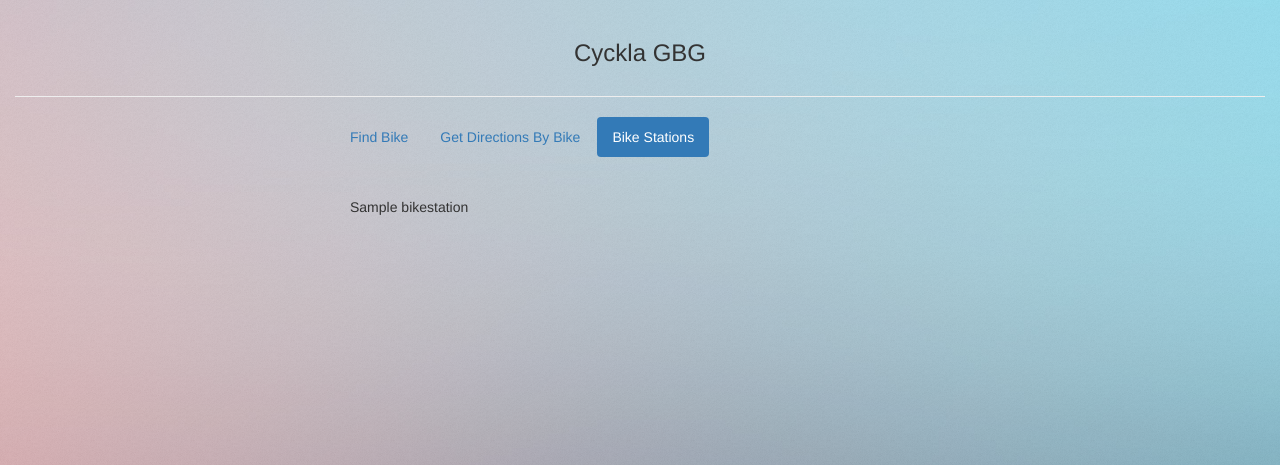
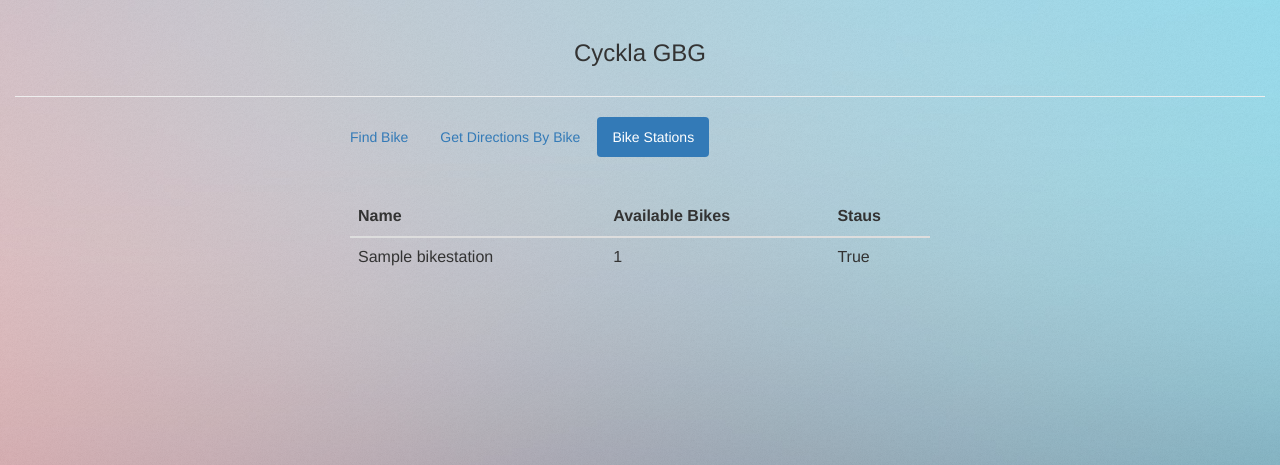
Before and after one commit to chraker/cyklagbg, a Django app: page /cyklagbg/stations/ in a window 1280 px wide. Shown: the top 465 px of the page. Run offline with Django 3.2, Linux system fonts and the light colour scheme; tables that the repository leaves empty hold one stand-in row (values such as "Sample post"); some libraries are stand-ins or nearby versions.

Commit message:
reformated stations sectino

```diff
--- a/templates/stations.html
+++ b/templates/stations.html
@@ -1,8 +1,21 @@
 {% extends "base.html" %}
 {% block content %}
-{% for station in data %}
-    <p> {{ station.name }} </p>
-{% endfor %}
-
-
+    <table class="table">
+        <thead>
+        <tr>
+            <th>Name</th>
+            <th>Available Bikes</th>
+            <th>Staus</th>
+        </tr>
+        </thead>
+        <tbody>
+        {% for station in data %}
+            <tr>
+                <td>{{ station.name }}</td>
+                <td>{{ station.available_bikes }}</td>
+                <td>{{ station.isopen }}</td>
+            </tr>
+        {% endfor %}
+        </tbody>
+    </table>
 {% endblock %}
```
